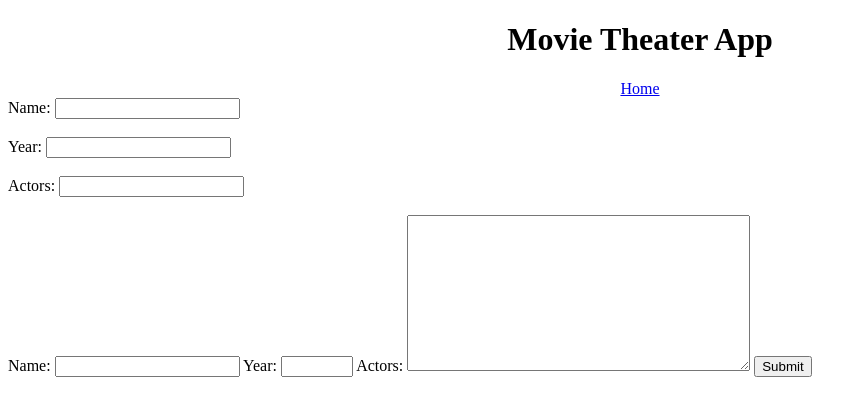
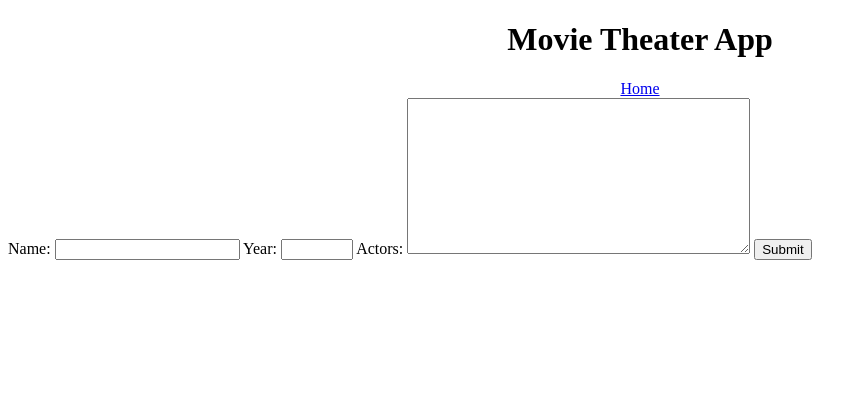
Before and after one commit to BushraRahman/django-project, a Django app: template movie_theater/movies/templates/movies/form.html in a window 1280 px wide. Shown: the top 416 px of the page, without its empty margins (0-867 px from the left). Run offline with Django 4.2, Linux system fonts and the light colour scheme; the template is opened without the code that fills it: values that come from a table or form of the project are taken from there, others are empty.

Commit message:
Fixed urls

```diff
--- a/movie_theater/core/templates/core/base.html
+++ b/movie_theater/core/templates/core/base.html
@@ -10,7 +10,7 @@
     <body>
         <center>
             <div class="header_title"><h1>Movie Theater App</h1></div>
-            <a href="/">Home</a>
+            <a href="http://localhost:8000/movies">Home</a>
         </center>
         {% block content %}
         {% endblock content %}
--- a/movie_theater/movie_theater/urls.py
+++ b/movie_theater/movie_theater/urls.py
@@ -20,5 +20,5 @@ from django.conf.urls import include
 
 urlpatterns = [
     path('admin/', admin.site.urls),
-    path('', include("movies.urls"), name="movies"),
+    path('movies', include("movies.urls"), name="movies"),
 ]
--- a/movie_theater/movies/templates/movies/form.html
+++ b/movie_theater/movies/templates/movies/form.html
@@ -3,15 +3,8 @@
 <!--so create a html page with url view so you can view the data-->
 <form action="" method="post">
     {% csrf_token %}
-    <label for="name">Name:</label>
-    <input type="text" name="name" required><br/><br/>
-    <label for="year">Year:</label>
-    <input type="text" name="year" required><br/><br/>
-    <label for="actors">Actors:</label>
-    <input type="textarea" name="actors" required><br/><br/>
     {{ form }}
     <!--{{ form.errors }}-->
     <input type="submit" value="Submit">
-    {% comment %} <button type="submit">Submit</button> {% endcomment %}
 </form>
 {% endblock content %}
--- a/movie_theater/movies/urls.py
+++ b/movie_theater/movies/urls.py
@@ -4,7 +4,7 @@ from . import views
 
 urlpatterns = [
     path('', views.list, name="list"),
-    path('form/', views.create, name="create"),
-    path('edit/<int:id>/', views.edit, name="edit"),
-    path('delete/<int:id>', views.delete, name="delete")
+    path('/form', views.create, name="create"),
+    path('/edit/<int:id>', views.edit, name="edit"),
+    path('/delete/<int:id>', views.delete, name="delete")
 ]
```
Also changed, not shown: movie_theater/movies/templates/movies/cookies.html (+8 -14 lines).
